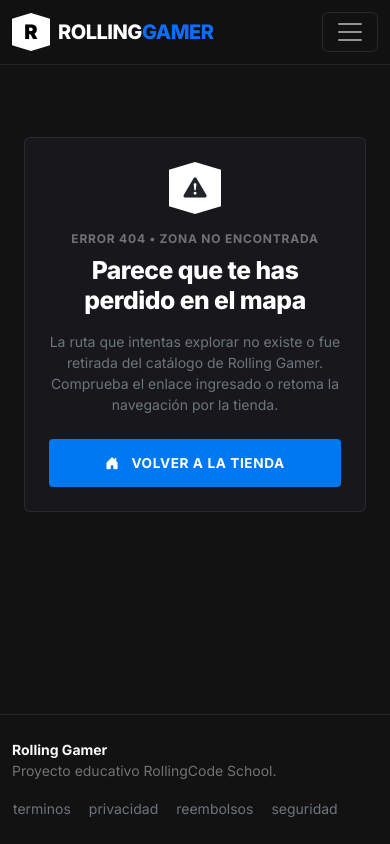
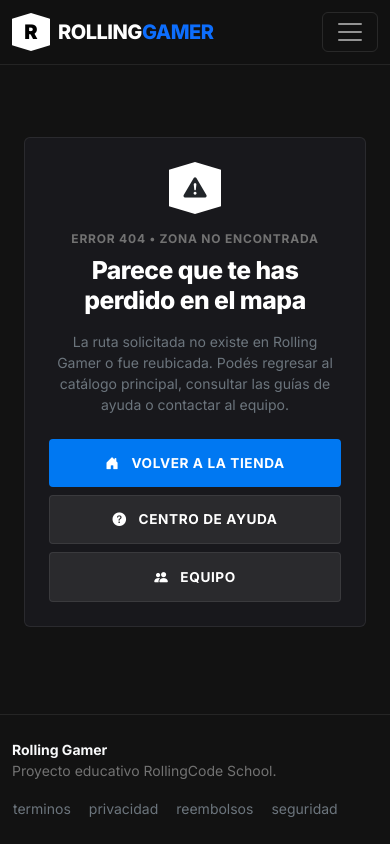
Before and after one commit to Franc-Devel/byte-brothers-rolling-gamer, a React (Vite) app: page /404 in a window 390 px wide. Built offline with nearby package versions, Linux system fonts and the light colour scheme.

Commit message:
feat(c19): integrar navegacion de retorno, modal de ayuda y adaptabilidad responsive

```diff
--- a/src/components/pages/Error404.jsx
+++ b/src/components/pages/Error404.jsx
@@ -1,10 +1,13 @@
 import { Container } from "react-bootstrap";
 import { Link } from "react-router-dom";
+import { useUIModal } from "../../context/UIModalContext.jsx";
 
 const Error404 = () => {
+  const { abrirModal } = useUIModal();
+
   return (
     <Container className="py-5 text-center my-auto">
-      <div className="epic-box p-4 p-md-5 mx-auto" style={{ maxWidth: "600px" }}>
+      <div className="epic-box p-4 p-md-5 mx-auto" style={{ maxWidth: "620px" }}>
         <div className="epic-logo-badge mb-3 mx-auto" style={{ width: "52px", height: "52px" }}>
           <i className="bi bi-exclamation-triangle-fill fs-3 text-dark" aria-hidden="true"></i>
         </div>
@@ -16,13 +19,24 @@
         </h1>
 
         <p className="text-secondary small mb-4">
-          La ruta que intentas explorar no existe o fue retirada del catálogo de Rolling Gamer.
-          Comprueba el enlace ingresado o retoma la navegación por la tienda.
+          La ruta solicitada no existe en Rolling Gamer o fue reubicada.
+          Podés regresar al catálogo principal, consultar las guías de ayuda o contactar al equipo.
         </p>
 
-        <div className="d-flex justify-content-center gap-3">
+        <div className="d-flex flex-column flex-sm-row justify-content-center gap-2 gap-sm-3">
           <Link to="/" className="btn-epic-primary">
             <i className="bi bi-house-door-fill me-1" aria-hidden="true"></i> Volver a la Tienda
+          </Link>
+          <button
+            type="button"
+            className="btn-epic-secondary"
+            onClick={() => abrirModal("ayuda")}
+            aria-label="Abrir centro de ayuda"
+          >
+            <i className="bi bi-question-circle-fill me-1" aria-hidden="true"></i> Centro de Ayuda
+          </button>
+          <Link to="/about" className="btn-epic-secondary">
+            <i className="bi bi-people-fill me-1" aria-hidden="true"></i> Equipo
           </Link>
         </div>
       </div>
```
